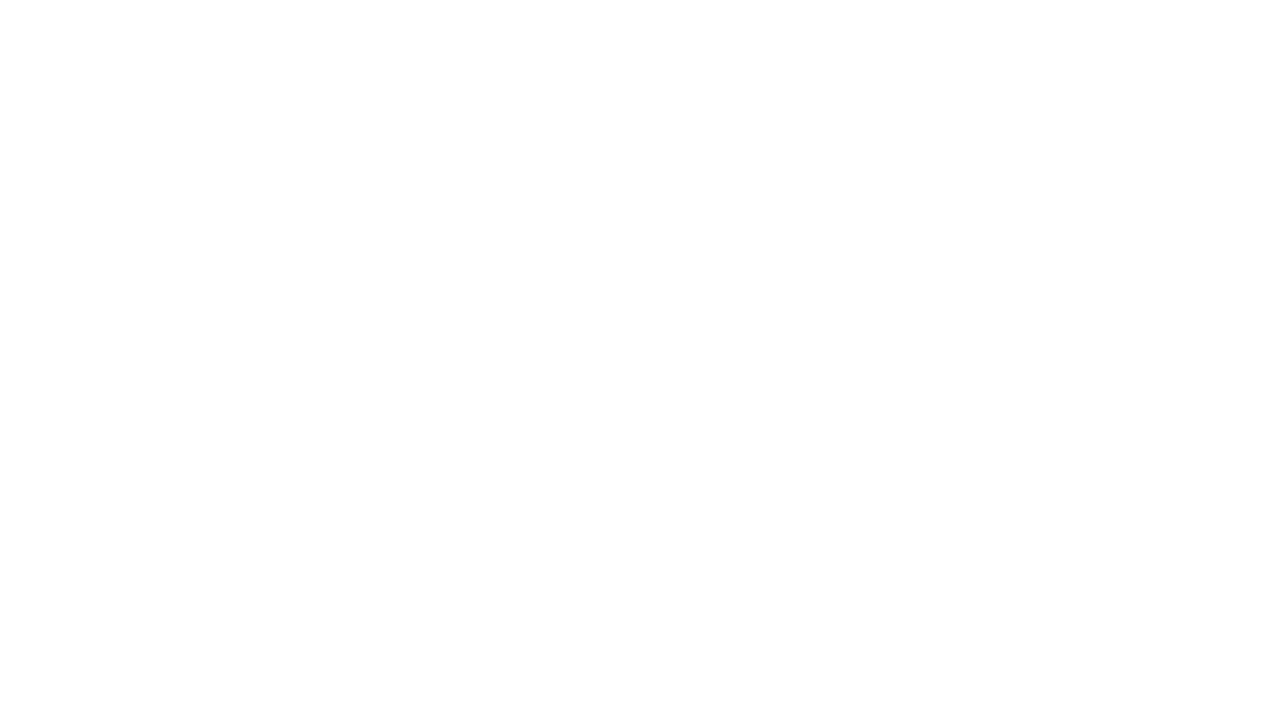
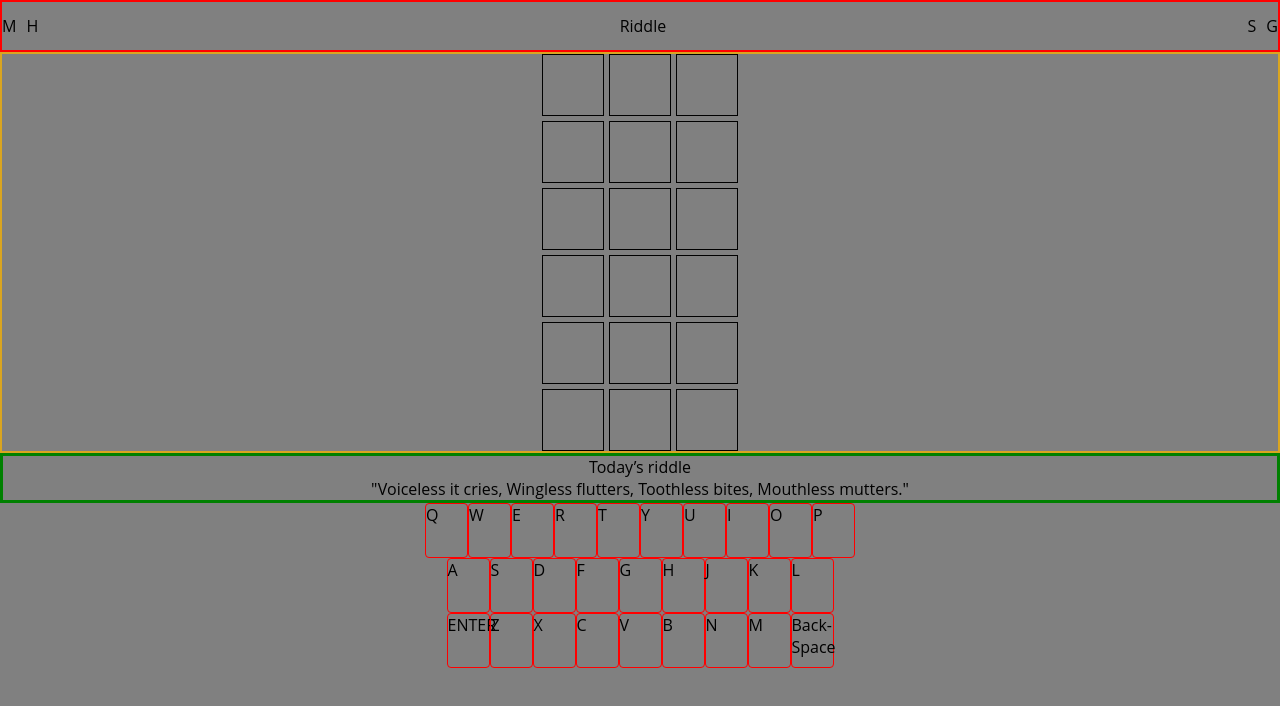
Before and after one commit to harunfr/riddleeey, a React (Create React App) app: page / in a window 1280 px wide. Shown: the top 706 px of the page. Built offline with nearby package versions, Linux system fonts and the light colour scheme.

Commit message:
added basic keypress functionality

```diff
--- a/src/App.tsx
+++ b/src/App.tsx
@@ -1,10 +1,25 @@
+/* eslint-disable no-unused-vars */
 import React from 'react';
+
+import GlobalFonts from './fonts/fonts';
+import GlobalStyle from './styles/global'; // eslint-disable-next-line
+import Game from './Game/Game';
+
+import Header from './components/Header';
+import InputArea from './components/InputArea';
+import Riddle from './components/Riddle';
+import Keyboard from './components/Keyboard';
 
 function App() {
   return (
-    <div>
-
-    </div>
+    <>
+      <GlobalStyle />
+      <GlobalFonts />
+      <Header />
+      <InputArea />
+      <Riddle />
+      <Keyboard />
+    </>
   );
 }
 
--- a/src/components/InputArea/index.tsx
+++ b/src/components/InputArea/index.tsx
@@ -1,18 +1,40 @@
-import React from 'react';
+import React, { useEffect, useState } from 'react';
 import { v4 as uuidv4 } from 'uuid';
 
 import Game from '../../Game/Game';
 import { Container, Row, Cell } from './styles';
 
 const game = new Game();
+game.answer = 'WORDLE';
 
 function InputArea() {
+  const cellsStackSnapShot = [...game.cellsStack];
+  const [cellsStack, setCellsStack] = useState(cellsStackSnapShot);
+
+  const keyDownHandler = (event: any) => {
+    if (event.key === 'Enter') {
+      game.makeAGuess();
+    } else if (event.key === 'Backspace') {
+      game.delete();
+    } else {
+      game.add(event.key);
+    }
+    setCellsStack(game.cellsStack.slice());
+  };
+
+  useEffect(() => {
+    window.addEventListener('keydown', keyDownHandler);
+    return () => {
+      window.removeEventListener('keydown', keyDownHandler);
+    };
+  }, []);
+
   return (
     <Container>
-      {game.cellsStack.map((row) => (
+      {cellsStack.map((row) => (
         <Row key={uuidv4()}>
           {row.map((cell) => (
-            <Cell key={uuidv4()}>{cell.letter || 'A'}</Cell>
+            <Cell key={uuidv4()}>{cell.letter}</Cell>
           ))}
         </Row>
       ))}
```
